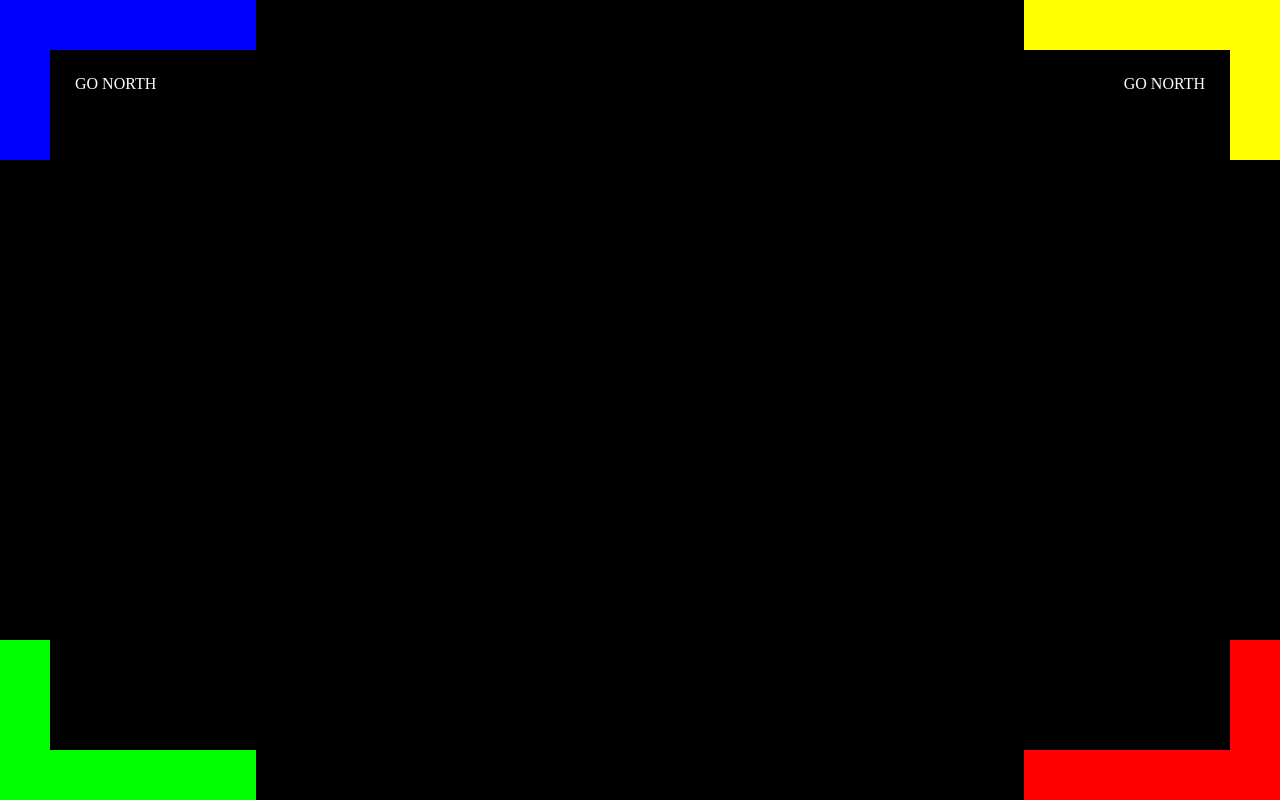
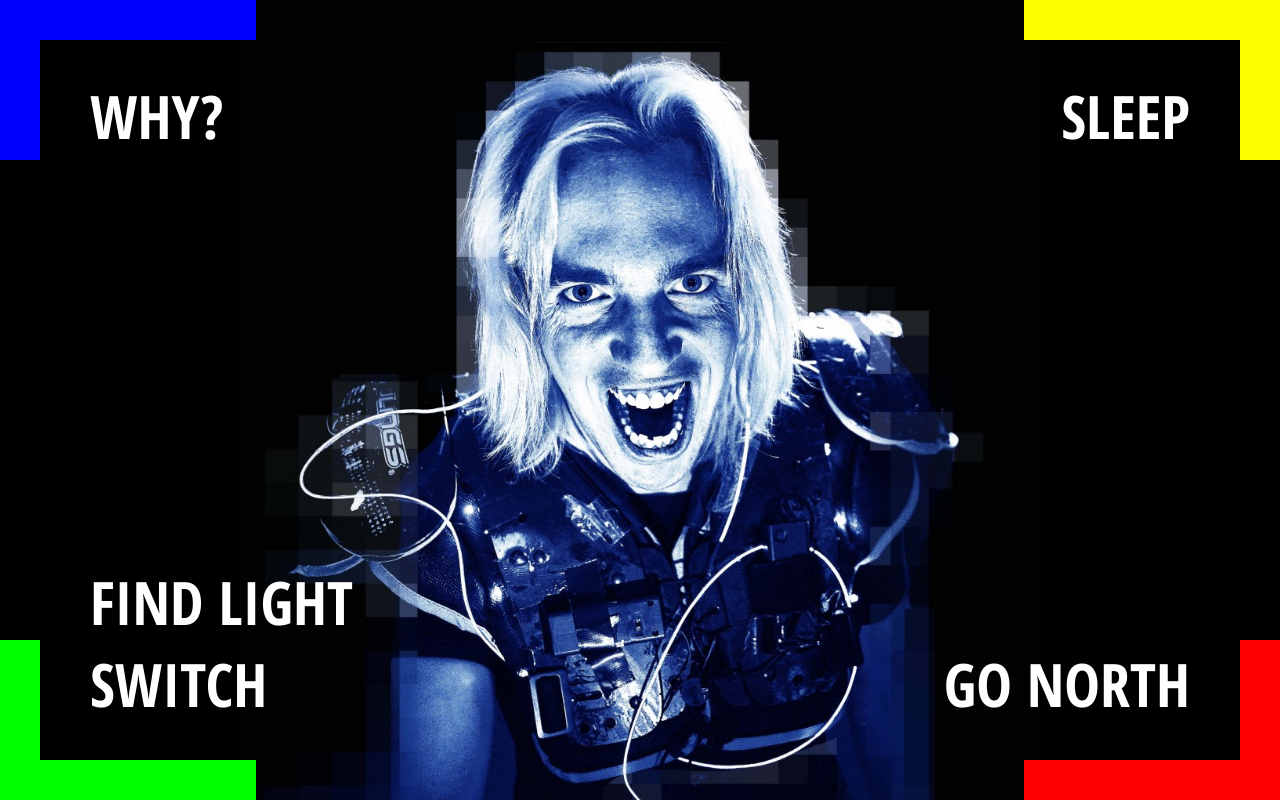
Before and after one commit to Mezzle/darrenzord, a plain HTML site: page index.html in a window 1280 px wide. Drawn offline with Linux system fonts and the light colour scheme.

Commit message:
Create basic Pagw

```diff
--- a/css/darrenzord.css
+++ b/css/darrenzord.css
@@ -1,5 +1,11 @@
+/*html {*/
+    /*background: black;*/
+/*}*/
 body {
-    background: black;
+    background: black url(../images/bg.jpg);
+    background-size: 100vh;
+    background-position: 50% 0;
+    background-repeat: no-repeat;
 }
 
 .blue {
@@ -8,8 +14,8 @@ body {
     height: 20%;
     top: 0;
     left: 0;
-    border-top: 50px solid blue;
-    border-left: 50px solid blue;
+    border-top: 40px solid blue;
+    border-left: 40px solid blue;
     box-sizing: border-box;
 }
 
@@ -17,8 +23,11 @@ body {
     position: absolute;
     color: white;
     top: 75px;
-    left: 75px;
+    left: 90px;
     text-transform: uppercase;
+    font-size: 60px;
+    font-family: 'Open Sans Condensed', sans-serif;
+    width: 300px;
 }
 
 .yellow {
@@ -27,8 +36,8 @@ body {
     height: 20%;
     top: 0;
     right: 0;
-    border-top: 50px solid yellow;
-    border-right: 50px solid yellow;
+    border-top: 40px solid yellow;
+    border-right: 40px solid yellow;
     box-sizing: border-box;
 }
 
@@ -36,9 +45,12 @@ body {
     position: absolute;
     color: white;
     top: 75px;
-    right: 75px;
+    right: 90px;
     text-transform: uppercase;
     text-align: right;
+    font-size: 60px;
+    font-family: 'Open Sans Condensed', sans-serif;
+    width: 300px;
 }
 
 .red {
@@ -47,18 +59,21 @@ body {
     height: 20%;
     bottom: 0;
     right: 0;
-    border-bottom: 50px solid red;
-    border-right: 50px solid red;
+    border-bottom: 40px solid red;
+    border-right: 40px solid red;
     box-sizing: border-box;
 }
 
-.yellow__text {
+.red__text {
     position: absolute;
     color: white;
-    top: 75px;
-    right: 75px;
+    bottom: 75px;
+    right: 90px;
     text-transform: uppercase;
     text-align: right;
+    font-size: 60px;
+    font-family: 'Open Sans Condensed', sans-serif;
+    width: 300px;
 }
 
 .green {
@@ -67,7 +82,19 @@ body {
     height: 20%;
     bottom: 0;
     left: 0;
-    border-left: 50px solid #0f0;
-    border-bottom: 50px solid #0f0;
+    border-left: 40px solid #0f0;
+    border-bottom: 40px solid #0f0;
     box-sizing: border-box;
 }
+
+.green__text {
+    position: absolute;
+    color: white;
+    bottom: 75px;
+    lefT: 90px;
+    text-transform: uppercase;
+    text-align: left;
+    font-size: 60px;
+    font-family: 'Open Sans Condensed', sans-serif;
+    width: 300px;
+}
--- a/index.html
+++ b/index.html
@@ -3,16 +3,17 @@
 <head>
     <meta charset="UTF-8">
     <title>Darrenzord</title>
+    <link href="https://fonts.googleapis.com/css?family=Open+Sans+Condensed:700" rel="stylesheet">
     <link rel="stylesheet" href="css/darrenzord.css">
 </head>
 <body>
 <div class="blue"></div>
-<div class="blue__text">Go North</div>
+<div class="blue__text">Why?</div>
 <div class="red"></div>
 <div class="red__text">Go North</div>
 <div class="yellow"></div>
-<div class="yellow__text">Go North</div>
+<div class="yellow__text">sleep</div>
 <div class="green"></div>
-<div class="green__text">Go North</div>
+<div class="green__text">find light switch</div>
 </body>
 </html>
```
Also changed, not shown: images/bg.jpg (added).
